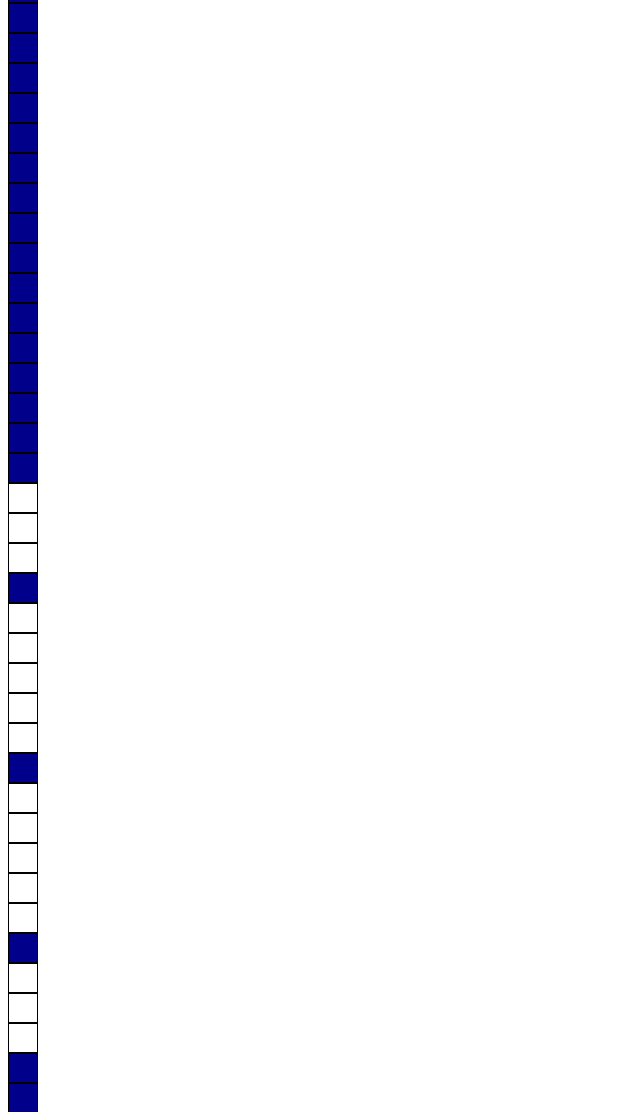
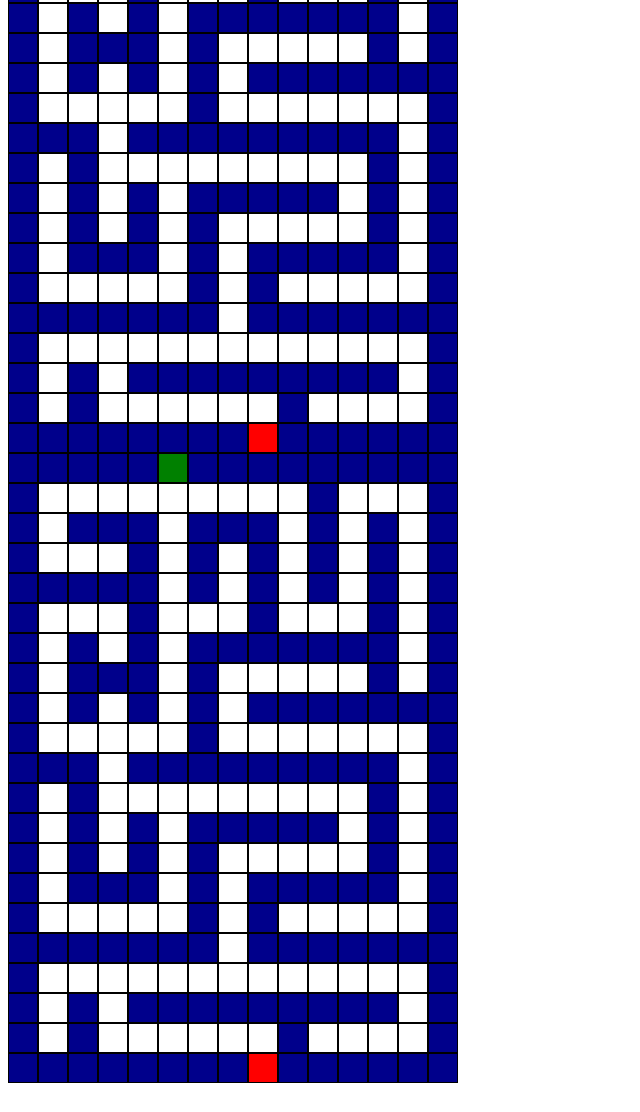
Before and after one commit to KenzieAcademy-Students/challenge-maze-karenschick, a plain HTML site: page index.html in a window 1280 px wide. Shown: the part 185-1297 px from the top of the page, without its empty margins (0-640 px from the left). After the commit the page ends 1276 px from the top, so only its background shows below. Drawn offline with Linux system fonts and the light colour scheme.

Commit message:
it displays

```diff
--- a/code.js
+++ b/code.js
@@ -72,6 +72,9 @@ const mazeDiv2 = document.getElementById("maze-div2");
 function displayMaze(maze, mazeDiv) {
   mazeDiv.innerHTML = "";
   maze.forEach((row) => {
+    const rowDiv = document.createElement("div")
+    rowDiv.classList.add("maze-row")
+
     row.split("").forEach((blockStyle) => {
       const block = document.createElement("div");
       block.classList.add("block");
@@ -90,8 +93,9 @@ function displayMaze(maze, mazeDiv) {
           block.classList.add("finish");
           break;
       }
-      mazeDiv.appendChild(block);
+      rowDiv.appendChild(block);
     });
+    mazeDiv.appendChild(rowDiv);
   });
 }
 
--- a/index.html
+++ b/index.html
@@ -20,8 +20,8 @@
   </head>
 
   <body>
-   <div id="maze-div1"></div>
-   <div id="maze-div2"></div>
+   <div id="maze-div1" class="maze-div"></div>
+   <div id="maze-div2" class="maze-div"></div>
     <script src="code.js"></script>
   </body>
 </html>
--- a/style.css
+++ b/style.css
@@ -3,16 +3,12 @@
   box-sizing: border-box;
 }
 
-.maze-div1 {
+.maze-div {
   display: grid;
   grid-template-columns: repeat(21, 30px);
 
 }
 
-.maze-div2 {
-  display: grid;
-  grid-template-columns: repeat(21, 30px);
-}
 
 .block {
   width: 30px;
```
